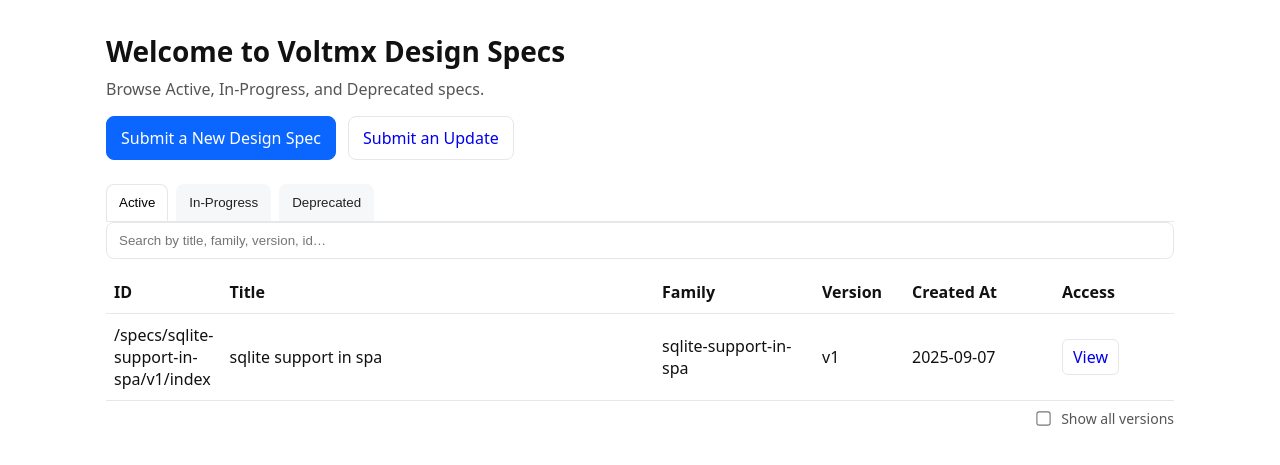
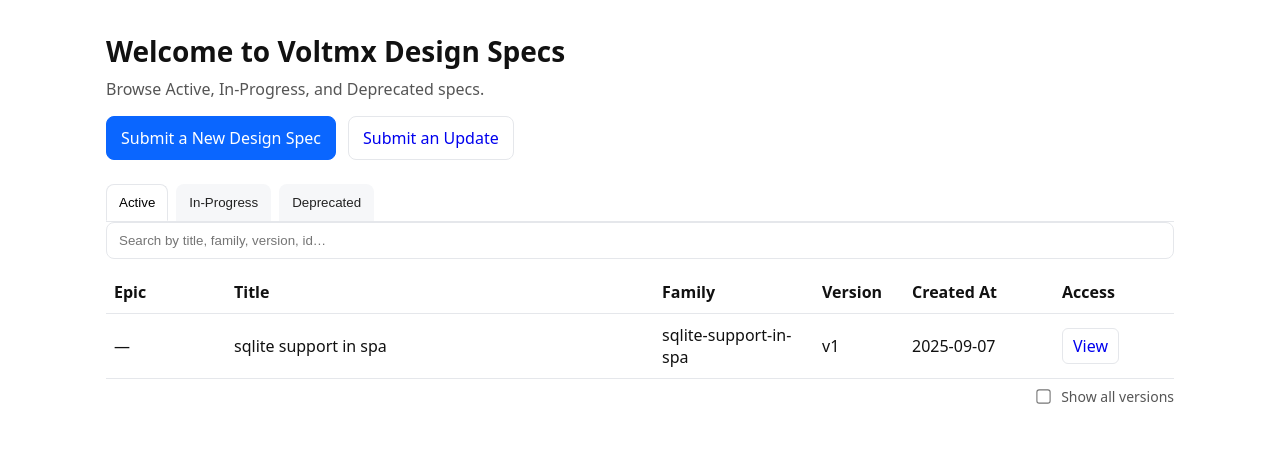
Before and after one commit to pranavwani/design-spec-v3, a Jekyll site: the page built from index.html, in a window 1280 px wide. Shown: the top 465 px of the page. Built offline with Jekyll 4.4.1, drawn with Linux system fonts in a browser that asks for light colours.

Commit message:
introduced epic by replacing ID

```diff
--- a/_config.yml
+++ b/_config.yml
@@ -2,7 +2,8 @@
 description: Design specifications for Voltmx
 markdown: kramdown
 theme: null
-
+jira:
+  base_url: https://hclsw-jiracentral.atlassian.net/browse
 collections:
   specs:
     output: true
--- a/index.html
+++ b/index.html
@@ -29,7 +29,7 @@
 <table id="specTable" aria-live="polite">
   <thead>
     <tr>
-      <th style="width:70px">ID</th>
+      <th style="width:120px">Epic</th>
       <th>Title</th>
       <th style="width:160px">Family</th>
       <th style="width:90px">Version</th>
@@ -44,7 +44,17 @@
     {% assign items_sorted = fam.items | sort_natural: "version" %}
     {% assign latest = items_sorted | last %}
     <tr data-status="{{ latest.status | downcase }}">
-      <td data-label="ID">{{ latest["id"] | default: latest.data["id"] | default: latest.id }}</td>
+      <td data-label="Epic">
+        {%- if latest.epic -%}
+        {%- if site.jira and site.jira.base_url -%}
+        <a href="{{ site.jira.base_url }}/{{ latest.epic }}" target="_blank" rel="noopener">{{ latest.epic }}</a>
+        {%- else -%}
+        {{ latest.epic }}
+        {%- endif -%}
+        {%- else -%}
+        —
+        {%- endif -%}
+      </td>
       <td data-label="Title">{{ latest.title }}</td>
       <td data-label="Family">{{ latest.family }}</td>
       <td data-label="Version">{{ latest.version }}</td>
@@ -58,7 +68,15 @@
     {% assign all_sorted = all_specs | sort: "family" | sort_natural: "version" %}
     {% for s in all_sorted %}
     <tr data-status="{{ s.status | downcase }}">
-      <td data-label="ID">{{ s.data.id }}</td>
+      <td data-label="Epic">
+        {%- if r.epic -%}
+        {%- if site.jira and site.jira.base_url -%}
+        <a href="{{ site.jira.base_url }}/{{ r.epic }}" target="_blank" rel="noopener">{{ r.epic }}</a>
+        {%- else -%}
+        {{ r.epic }}
+        {%- endif -%}
+        {%- else -%}—{%- endif -%}
+      </td>
       <td data-label="Title">{{ s.title }}</td>
       <td data-label="Family">{{ s.family }}</td>
       <td data-label="Version">{{ s.version }}</td>
@@ -72,7 +90,17 @@
     {%- assign prs = site.data.in_progress | default: [] -%}
     {%- for r in prs -%}
     <tr data-status="in-progress">
-      <td data-label="ID">PR-{{ r.pr }}</td>
+      <td data-label="Epic">
+        {%- if r.epic and r.epic != "" -%}
+        {%- if site.jira and site.jira.base_url -%}
+        <a href="{{ site.jira.base_url }}/{{ r.epic }}" target="_blank" rel="noopener">{{ r.epic }}</a>
+        {%- else -%}
+        {{ r.epic }}
+        {%- endif -%}
+        {%- else -%}
+        — {# fallback if epic missing in JSON #}
+        {%- endif -%}
+      </td>
       <td data-label="Title">{{ r.title }}</td>
       <td data-label="Family"><code>{{ r.family }}</code></td>
       <td data-label="Version"><code>{{ r.version }}</code></td>
@@ -84,6 +112,7 @@
     </tr>
     {%- endfor -%}
   </tbody>
+
 </table>
 <div class="table-toolbar">
   <label class="toggle">
```
Also changed, not shown: _layouts/spec.html (+12 -3 lines), .github/ISSUE_TEMPLATE/new-spec.yml, .github/workflows/auto-scaffold-from-issue.yml, .github/workflows/build-inprogress-data.yml, .github/workflows/spec-lint.yml.
